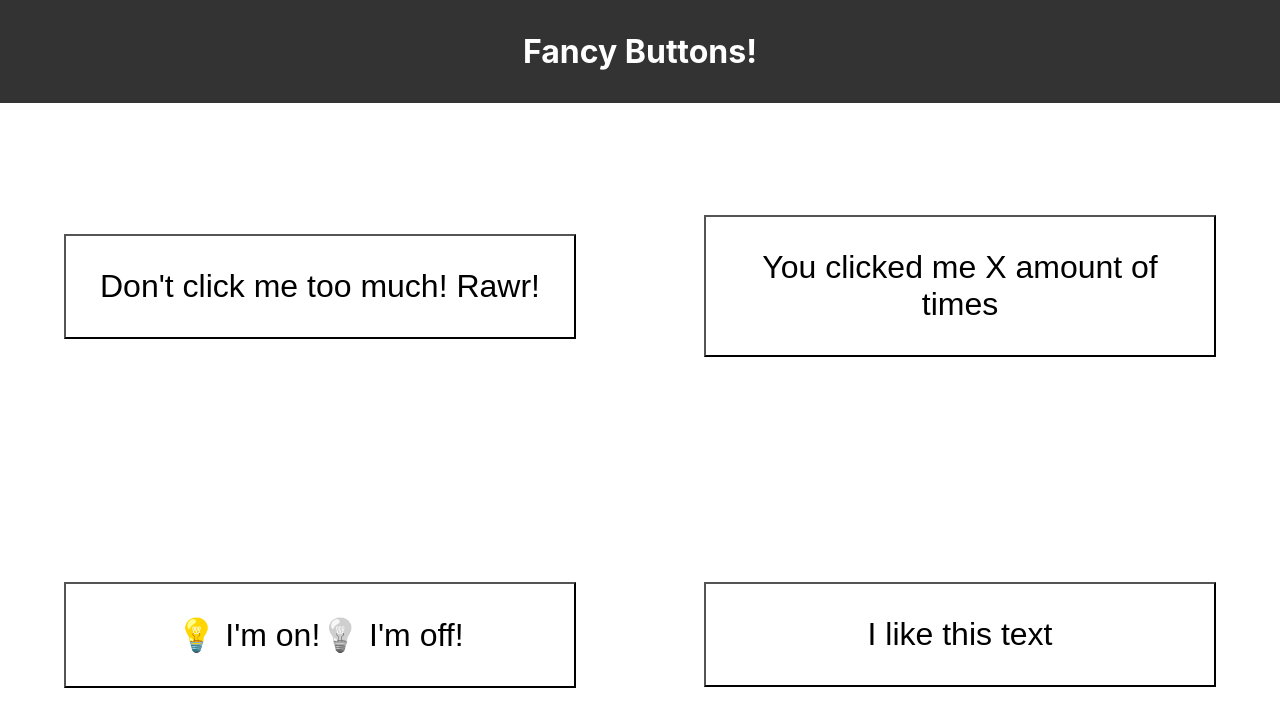
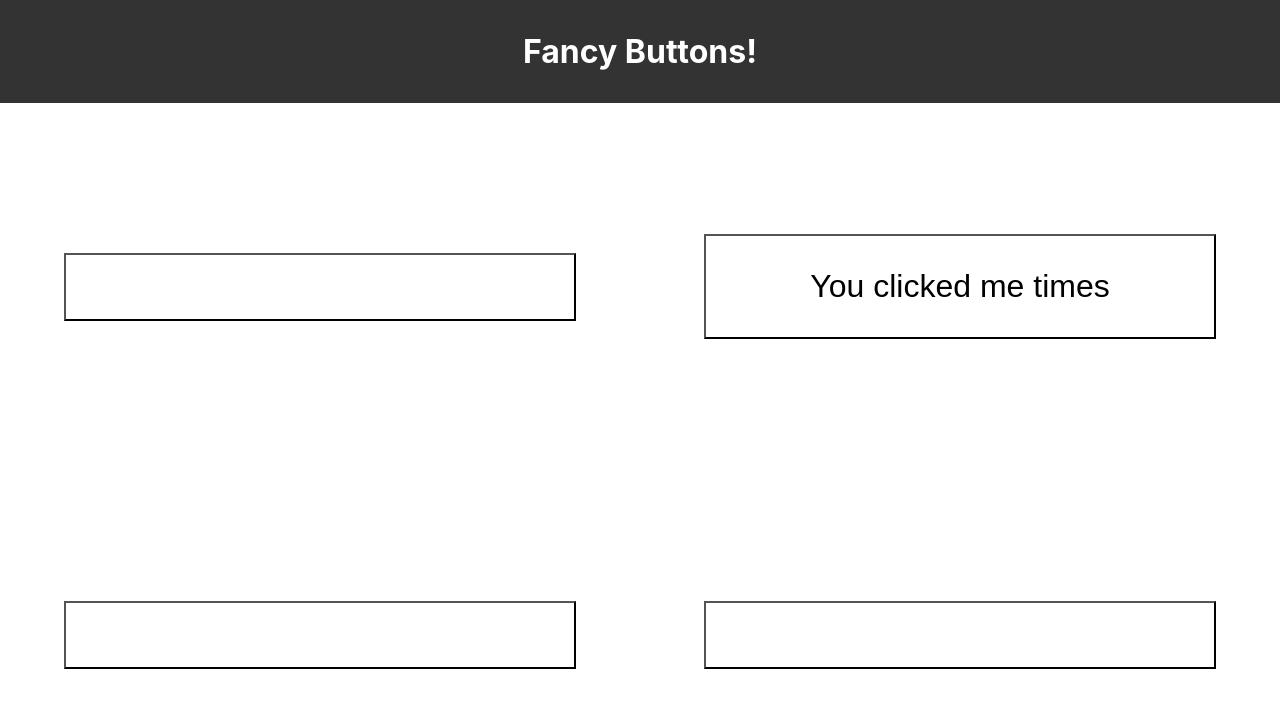
Before and after one commit to papoita/fancy-buttons, a React (Create React App) app: page / in a window 1280 px wide. Shown: the top 726 px of the page. Built offline with nearby package versions, Linux system fonts and the light colour scheme.

Commit message:
reading from state in each component

```diff
--- a/src/components/AngryButton.js
+++ b/src/components/AngryButton.js
@@ -3,10 +3,10 @@
 function AngryButton(props) {
   const [anger, setAnger] = useState();
   return (
-    <button className="AngryButton">
-      {/* If you have NOT reached the maximum */}<span>Don't click me too much! </span>
-      {/* If you HAVE reached the maximum */}<span>Rawr!</span>
-    </button>
+    <button style={{ backgroundColor: `rgba(255,0,0,${anger})` }} className="AngryButton">
+    {anger < 1 && <span>Don't click me too much! </span>}
+    {anger > 1 && <span>Rawr!</span>}
+  </button>
   );
 }
 
--- a/src/components/CounterButton.js
+++ b/src/components/CounterButton.js
@@ -4,8 +4,8 @@
   const [clickAmount, setClickAmount] = useState();
   return (
     <button className="CounterButton">
-      You clicked me X amount of times
-    </button>
+    You clicked me {clickAmount} times
+  </button>
   );
 }
 
--- a/src/components/LightSwitchButton.js
+++ b/src/components/LightSwitchButton.js
@@ -4,9 +4,9 @@
   const [light, setLight] = useState();
   return (
     <button className="LightSwitchButton">
-      {/* When the state is on */}<span className="on"><i>💡</i> I'm on!</span>
-      {/* When the state is off */}<span className="off"><i>💡</i> I'm off!</span>
-    </button>
+    {light === "on" && <span><i>💡</i> I'm on!</span>}
+    {light === "off" && <span className="off"><i>💡</i> I'm off!</span>}
+  </button>
   );
 }
 
--- a/src/components/TextRepeaterButton.js
+++ b/src/components/TextRepeaterButton.js
@@ -2,10 +2,15 @@
 
 function TextRepeaterButton(props) {
   const [repetitions, setRepetitions] = useState();
-    return (
-      <button className="TextRepeaterButton">
-        <span>I like this text</span>
-      </button>
+  const textArray = [];
+  for (let i = 0; i < repetitions; i++) {
+    textArray.push(<span key={i}>I like this text</span>);
+  }
+
+  return (
+    <button className="TextRepeaterButton">
+      {textArray}
+    </button>
     );
   }
 
```
